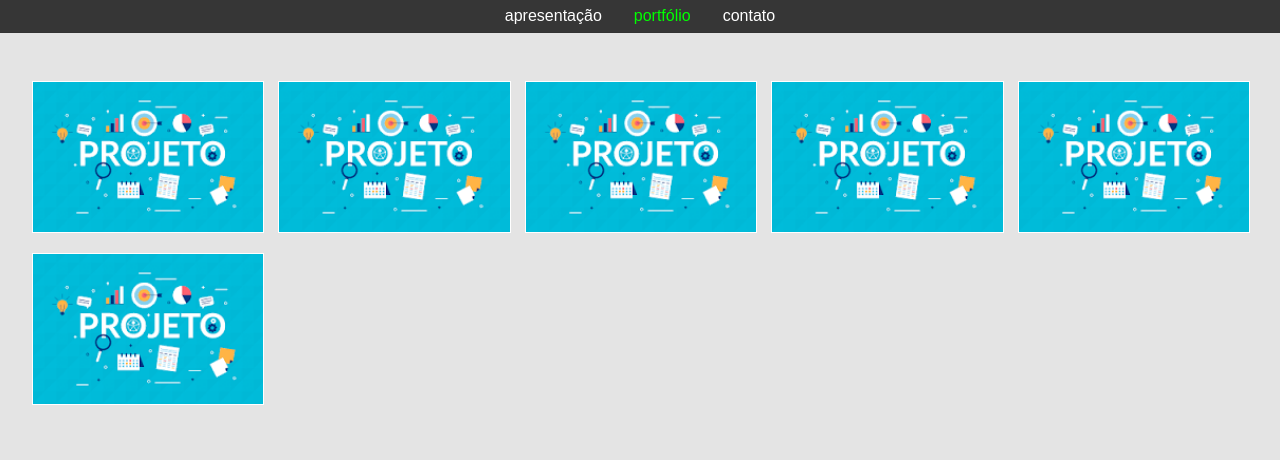
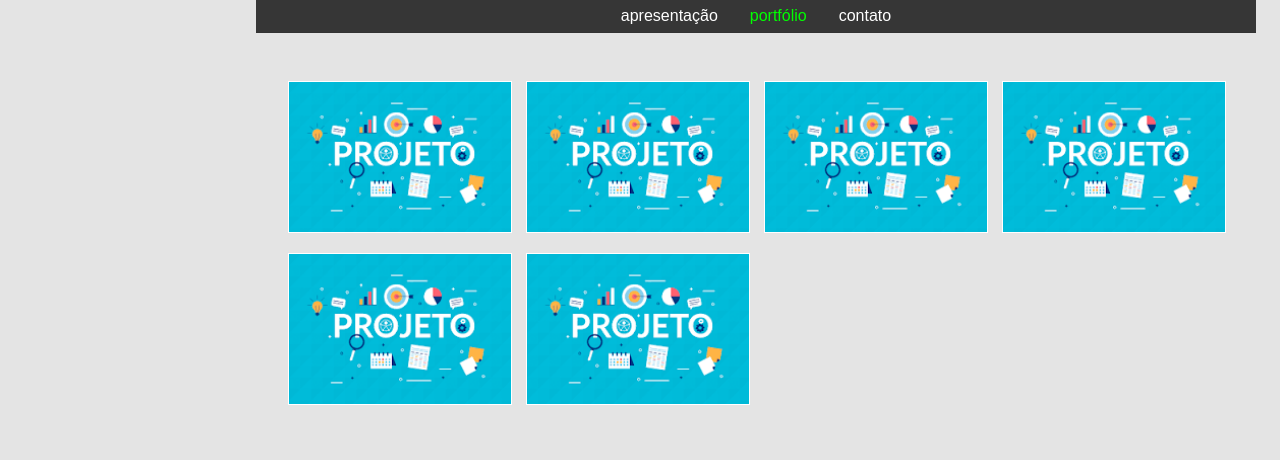
Before and after one commit to olbaplegal/portifolio-html-css, a plain HTML site: page portifolio.html in a window 1280 px wide. Drawn offline with Linux system fonts and the light colour scheme.

Commit message:
atualização do portifolio

```diff
--- a/portifolio.html
+++ b/portifolio.html
@@ -10,30 +10,30 @@
   <nav>
     <ul>
       <li><a href="index.html">apresentação</a></li>
-      <li><a href="portfolio.html" class="ativo">portfólio</a></li>
+      <li><a href="portifolio.html" class="ativo">portfólio</a></li>
       <li><a href="contato.html">contato</a></li>
     </ul>
   </nav>
 
   <section>
     <div class="galeria">
-      <a href="#">
-          <div class="projeto"><img src="Untitled.png" alt="Projeto 1"></div>
+      <a href="https://github.com/olbaplegal/CSharpzada" target="_blank">
+          <div class="projeto"><img src="img/Untitled.png" alt="Projeto 1"></div>
+      </a>
+      <a href="https://github.com/olbaplegal/POO-in-Java" target="_blank">
+          <div class="projeto"><img src="img/Untitled.png" alt="Projeto 2"></div>
+      </a>
+      <a href="https://github.com/olbaplegal/EstruturaDadosConceitos" target="_blank">
+          <div class="projeto"><img src="img/Untitled.png" alt="Projeto 3"></div>
+      </a>
+      <a href="https://github.com/olbaplegal/Cap2PropostaHtml" target="_blank">
+          <div class="projeto"><img src="img/Untitled.png" alt="Projeto 4"></div>
+      </a>
+      <a href="https://github.com/olbaplegal/portifolio-html-css" target="_blank">
+          <div class="projeto"><img src="img/Untitled.png" alt="Projeto 5"></div>
       </a>
       <a href="#">
-          <div class="projeto"><img src="Untitled.png" alt="Projeto 2"></div>
-      </a>
-      <a href="#">
-          <div class="projeto"><img src="Untitled.png" alt="Projeto 3"></div>
-      </a>
-      <a href="#">
-          <div class="projeto"><img src="Untitled.png" alt="Projeto 4"></div>
-      </a>
-      <a href="#">
-          <div class="projeto"><img src="Untitled.png" alt="Projeto 5"></div>
-      </a>
-      <a href="#">
-          <div class="projeto"><img src="Untitled.png" alt="Projeto 6"></div>
+          <div class="projeto"><img src="img/Untitled.png" alt="Projeto 6"></div>
       </a>
     </div>
   </section>
--- a/style.css
+++ b/style.css
@@ -1,8 +1,10 @@
 body {
+    width: 1000px;
     margin: 0;
     font-family: Arial, sans-serif;
     background-color: #e4e4e4;
-    /*diminuir o tamanho e centralizar*/
+    margin-left: 20%;
+    margin-right: 20%;
   }
 
   nav {
```
Also changed, not shown: contato.html (+5 -6 lines), index.html (+11 -3 lines), img/Untitled.png (renamed from Untitled.png), img/foto.jpg (renamed from foto.jpg).
